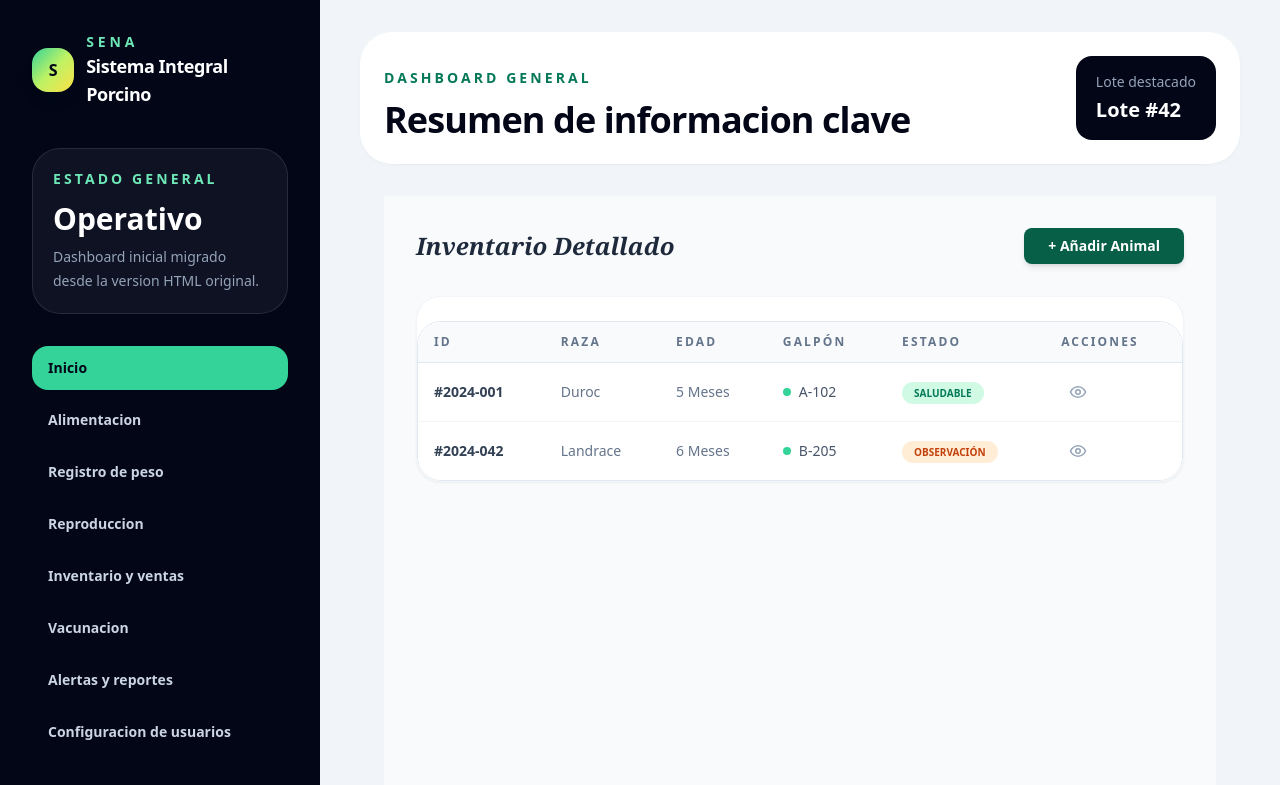
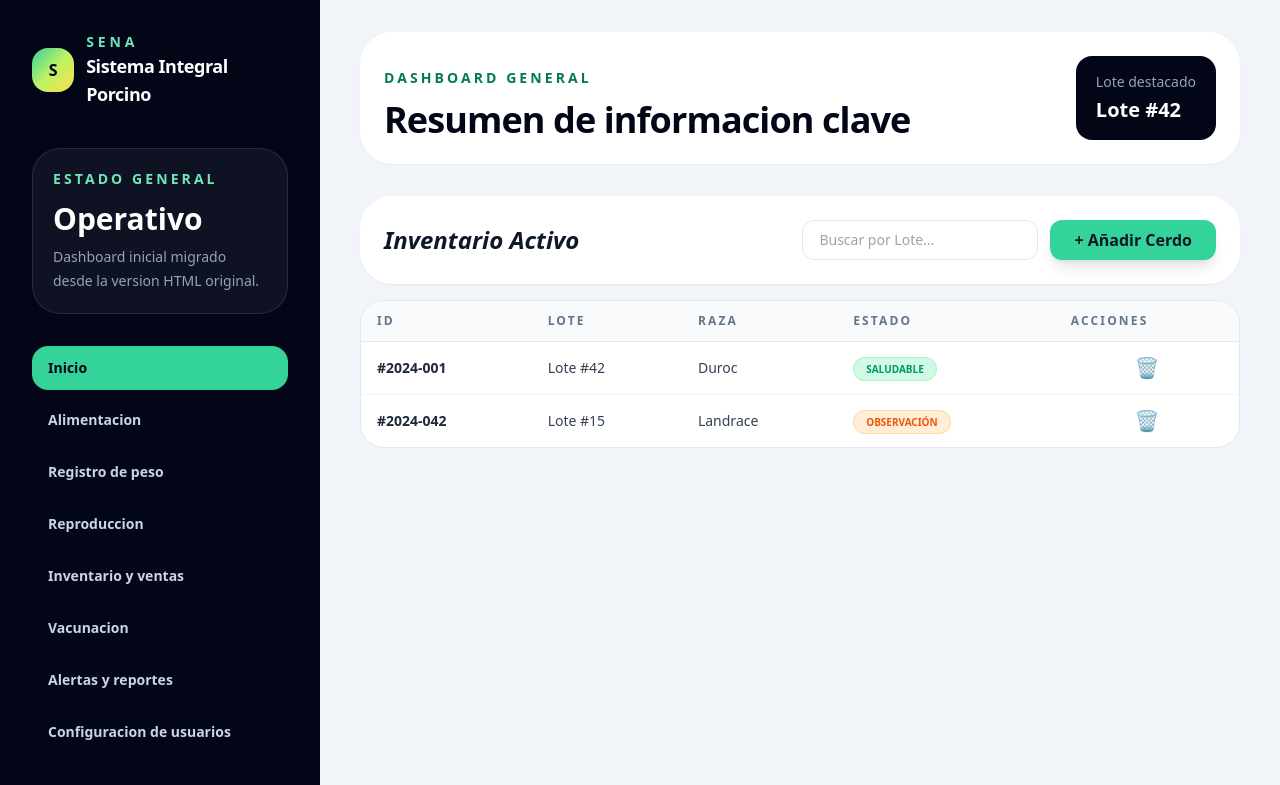
Before and after one commit to DevAvirama/sistema-integral-porcino, a React (Vite) app: page /dashboard/animals in a window 1280 px wide. Shown: the top 785 px of the page. Built offline with nearby package versions, Linux system fonts and the light colour scheme.

Commit message:
Funcionalidad Registro Peso

```diff
--- a/src/features/animals/AnimalsView.jsx
+++ b/src/features/animals/AnimalsView.jsx
@@ -1,41 +1,81 @@
-import { useState } from "react";
-// Agregamos "/components/" a la ruta porque ahí es donde están guardados
-import AnimalTable from "./components/AnimalTable";
-import AddAnimalModal from "./components/AddAnimalModal";
-import AnimalStatusBadge from "./components/AnimalStatusBadge";
+import React, { useState } from 'react';
+import AnimalTable from './components/AnimalTable';
+import AddAnimalModal from './components/AddAnimalModal';
 
 const AnimalsView = () => {
+    const [animals, setAnimals] = useState([
+        { id: '2024-001', raza: 'Duroc', edad: 5, lote: 'Lote #42', estado: 'SALUDABLE' },
+        { id: '2024-042', raza: 'Landrace', edad: 6, lote: 'Lote #15', estado: 'OBSERVACIÓN' },
+    ]);
+    const [trash, setTrash] = useState([]);
     const [isModalOpen, setIsModalOpen] = useState(false);
-    const [animals] = useState([
-        { id: '2024-001', raza: 'Duroc', edad: 5, galpon: 'A-102', estado: 'Saludable' },
-        { id: '2024-042', raza: 'Landrace', edad: 6, galpon: 'B-205', estado: 'Observación' },
-    ]);
+    const [searchTerm, setSearchTerm] = useState('');
+
+    const handleSave = (newAnimal) => {
+        setAnimals([...animals, { ...newAnimal }]);
+    };
+
+    // Mover a papelera
+    const moveToTrash = (id) => {
+        const animal = animals.find(a => a.id === id);
+        setTrash([...trash, animal]);
+        setAnimals(animals.filter(a => a.id !== id));
+    };
+
+    // Recuperar de papelera
+    const recover = (id) => {
+        const animal = trash.find(a => a.id === id);
+        setAnimals([...animals, animal]);
+        setTrash(trash.filter(a => a.id !== id));
+    };
+
+    // Borrar PARA SIEMPRE
+    const permanentDelete = (id) => {
+        if (window.confirm("¿Eliminar permanentemente? Esta acción no se puede deshacer.")) {
+            setTrash(trash.filter(a => a.id !== id));
+        }
+    };
+
+    const filtered = animals.filter(a => a.lote.toLowerCase().includes(searchTerm.toLowerCase()));
 
     return (
-        <main className="p-8 bg-[#f8fafc] min-h-screen">
-            <div className="max-w-6xl mx-auto">
+        <div className="space-y-10">
+            {/* SECCIÓN PRINCIPAL */}
+            <div className="space-y-4">
+                <div className="flex justify-between items-center bg-white p-6 rounded-[2rem] shadow-sm">
+                    <h2 className="text-2xl font-black italic">Inventario Activo</h2>
+                    <div className="flex gap-3">
+                        <input
+                            placeholder="Buscar por Lote..."
+                            className="border rounded-xl px-4 py-2 text-sm outline-none focus:border-emerald-400"
+                            onChange={(e) => setSearchTerm(e.target.value)}
+                        />
+                        <button onClick={() => setIsModalOpen(true)} className="bg-emerald-400 font-bold px-6 py-2 rounded-xl shadow-lg hover:scale-105 transition-transform">
+                            + Añadir Cerdo
+                        </button>
+                    </div>
+                </div>
+                <AnimalTable animals={filtered} onDelete={moveToTrash} />
+            </div>
 
-                {/* Encabezado con el botón que abre el Modal */}
-                <header className="flex justify-between items-center mb-8">
-                    <h1 className="text-2xl font-bold text-slate-800 font-serif italic">Inventario Detallado</h1>
-                    <button
-                        onClick={() => setIsModalOpen(true)}
-                        className="bg-emerald-800 text-white px-6 py-2 rounded-lg font-bold text-sm shadow-md hover:bg-emerald-900 transition-all"
-                    >
-                        + Añadir Animal
-                    </button>
-                </header>
+            {/* SECCIÓN PAPELERA (Solo aparece si hay algo) */}
+            {trash.length > 0 && (
+                <div className="space-y-4 opacity-80">
+                    <div className="flex items-center gap-4 bg-slate-200/50 p-4 rounded-2xl">
+                        <span className="text-xl">🗑️</span>
+                        <h3 className="font-bold text-slate-600 uppercase tracking-widest text-sm">Papelera de Reciclaje ({trash.length})</h3>
+                    </div>
+                    <AnimalTable
+                        animals={trash}
+                        isTrash={true}
+                        onRecover={recover}
+                        onPermanentDelete={permanentDelete}
+                    />
+                </div>
+            )}
 
-                {/* Llamamos a la Tabla */}
-                <div className="bg-white rounded-3xl shadow-sm border border-slate-100 overflow-hidden">
-                    <AnimalTable animals={animals} />
-                </div>
-
-                {/* Llamamos al Modal */}
-                <AddAnimalModal isOpen={isModalOpen} onClose={() => setIsModalOpen(false)} />
-
-            </div>
-        </main>
+            <AddAnimalModal isOpen={isModalOpen} onClose={() => setIsModalOpen(false)} onSave={handleSave} />
+        </div>
     );
 };
 
--- a/src/features/animals/components/AddAnimalModal.jsx
+++ b/src/features/animals/components/AddAnimalModal.jsx
@@ -1,62 +1,63 @@
-const AddAnimalModal = ({ isOpen, onClose }) => {
+import React, { useState } from 'react';
+
+const AddAnimalModal = ({ isOpen, onClose, onSave }) => {
+    const [form, setForm] = useState({ id: '', raza: 'Duroc', edad: '', lote: '', estado: 'SALUDABLE' });
+
     if (!isOpen) return null;
 
+    const handleSubmit = (e) => {
+        e.preventDefault(); // <--- ESTO EVITA QUE LA PAGINA SE REINICIE
+        onSave(form);
+        onClose();
+        setForm({ id: '', raza: 'Duroc', edad: '', lote: '', estado: 'SALUDABLE' }); // Limpiar
+    };
+
     return (
-        <div className="fixed inset-0 z-50 flex items-center justify-center bg-slate-950/50 backdrop-blur-sm p-4">
-            <div className="w-full max-w-md rounded-[2rem] bg-white p-8 shadow-2xl">
-                <h2 className="text-2xl font-black text-slate-950 mb-6">Registrar Nuevo Cerdo</h2>
+        <div className="fixed inset-0 z-[100] flex items-center justify-center bg-slate-900/60 backdrop-blur-sm p-4">
+            <form onSubmit={handleSubmit} className="bg-white rounded-[2.5rem] w-full max-w-md p-8 shadow-2xl">
+                <h2 className="text-2xl font-black mb-6 text-slate-900">Registrar Animal</h2>
 
-                <form className="grid gap-4">
-                    {/* ID del Animal */}
-                    <div className="grid gap-1.5">
-                        <label className="text-sm font-bold text-slate-700 ml-1">ID del Animal</label>
-                        <input
-                            type="text"
-                            placeholder="Ej: #1142"
-                            className="rounded-xl border border-slate-200 bg-slate-50 px-4 py-3 text-sm focus:border-emerald-400 focus:outline-none transition-all"
-                        />
+                <div className="space-y-4">
+                    <input
+                        placeholder="Número de Lote (Ej: Lote #42)"
+                        required
+                        className="w-full p-4 bg-slate-50 border rounded-2xl outline-none focus:border-emerald-400"
+                        onChange={e => setForm({ ...form, lote: e.target.value })} // <--- Guardamos como 'lote'
+                    />
+
+                    <div className="grid grid-cols-2 gap-4">
+                        <select
+                            className="p-4 bg-slate-50 border rounded-2xl outline-none cursor-pointer"
+                            onChange={e => setForm({ ...form, raza: e.target.value })}
+                        >
+                            <option value="Duroc">Duroc</option>
+                            <option value="Landrace">Landrace</option>
+                            <option value="Yorkshire">Yorkshire</option>
+                        </select>
+
+                        <select
+                            className="p-4 bg-slate-50 border rounded-2xl outline-none font-bold text-emerald-600 cursor-pointer"
+                            onChange={e => setForm({ ...form, estado: e.target.value })}
+                        >
+                            <option value="SALUDABLE">Saludable </option>
+                            <option value="OBSERVACIÓN">Observación </option>
+                        </select>
                     </div>
 
-                    {/* Raza y Edad en la misma línea */}
-                    <div className="grid grid-cols-2 gap-4">
-                        <div className="grid gap-1.5">
-                            <label className="text-sm font-bold text-slate-700 ml-1">Raza</label>
-                            <select className="rounded-xl border border-slate-200 bg-slate-50 px-4 py-3 text-sm focus:border-emerald-400 focus:outline-none">
-                                <option>Duroc</option>
-                                <option>Landrace</option>
-                                <option>Yorkshire</option>
-                            </select>
-                        </div>
-                        <div className="grid gap-1.5">
-                            <label className="text-sm font-bold text-slate-700 ml-1">Edad (Meses)</label>
-                            <input type="number" className="rounded-xl border border-slate-200 bg-slate-50 px-4 py-3 text-sm focus:border-emerald-400 focus:outline-none" />
-                        </div>
-                    </div>
+                    <input
+                        placeholder="Lote" required
+                        className="w-full p-4 bg-slate-50 border rounded-2xl outline-none"
+                        onChange={e => setForm({ ...form, lote: e.target.value })}
+                    />
+                </div>
 
-                    {/* Galpón */}
-                    <div className="grid gap-1.5">
-                        <label className="text-sm font-bold text-slate-700 ml-1">Galpón / Ubicación</label>
-                        <input type="text" placeholder="Ej: Sector B-04" className="rounded-xl border border-slate-200 bg-slate-50 px-4 py-3 text-sm focus:border-emerald-400 focus:outline-none" />
-                    </div>
-
-                    {/* Botones de Acción */}
-                    <div className="flex gap-3 mt-6">
-                        <button
-                            type="button"
-                            onClick={onClose}
-                            className="flex-1 rounded-xl px-4 py-3 text-sm font-bold text-slate-500 hover:bg-slate-100 transition-colors"
-                        >
-                            Cancelar
-                        </button>
-                        <button
-                            type="submit"
-                            className="flex-1 rounded-xl bg-emerald-400 px-4 py-3 text-sm font-bold text-slate-950 shadow-lg shadow-emerald-400/20 hover:bg-emerald-500 transition-all"
-                        >
-                            Guardar Animal
-                        </button>
-                    </div>
-                </form>
-            </div>
+                <div className="flex gap-4 mt-8">
+                    <button type="button" onClick={onClose} className="flex-1 font-bold text-slate-400 hover:text-slate-600">Cancelar</button>
+                    <button type="submit" className="flex-1 bg-emerald-400 py-4 rounded-2xl font-black text-slate-950 shadow-lg hover:bg-emerald-500 transition-colors">
+                        GUARDAR
+                    </button>
+                </div>
+            </form>
         </div>
     );
 };
--- a/src/features/animals/components/AnimalStatusBadge.jsx
+++ b/src/features/animals/components/AnimalStatusBadge.jsx
@@ -1,13 +1,12 @@
 const AnimalStatusBadge = ({ status }) => {
     const styles = {
-        'Saludable': 'bg-emerald-100 text-emerald-700',
-        'Observación': 'bg-orange-100 text-orange-700',
-        'Tratamiento': 'bg-red-100 text-red-700',
+        SALUDABLE: "bg-emerald-100 text-emerald-600 border-emerald-200",
+        OBSERVACIÓN: "bg-orange-100 text-orange-600 border-orange-200",
     };
 
     return (
-        <span className={`px-3 py-1 rounded-full text-[10px] font-bold ${styles[status] || 'bg-slate-100 text-slate-600'}`}>
-            {status.toUpperCase()}
+        <span className={`px-3 py-1 rounded-full text-[10px] font-black border uppercase ${styles[status] || "bg-slate-100 text-slate-400"}`}>
+            {status}
         </span>
     );
 };
--- a/src/features/animals/components/AnimalTable.jsx
+++ b/src/features/animals/components/AnimalTable.jsx
@@ -1,55 +1,39 @@
 import Table from "../../../components/ui/Table";
-import AnimalStatusBadge from './AnimalStatusBadge';
+import AnimalStatusBadge from "./AnimalStatusBadge";
 
-const AnimalTable = ({ animals }) => {
-
+const AnimalTable = ({ animals, onDelete, isTrash, onRecover, onPermanentDelete }) => {
     const columns = [
         {
             key: 'id',
             header: 'ID',
-            render: (row) => <span className="font-bold text-slate-700">#{row.id}</span>
+            render: (row) => <span className="font-bold text-slate-800">#{row.id || 'N/A'}</span>
         },
-        {
-            key: 'raza',
-            header: 'Raza',
-            render: (row) => <span className="text-slate-500">{row.raza}</span>
-        },
-        {
-            key: 'edad',
-            header: 'Edad',
-            render: (row) => <span className="text-slate-500">{row.edad} Meses</span>
-        },
-        {
-            key: 'galpon',
-            header: 'Galpón',
-            render: (row) => (
-                <div className="flex items-center gap-2">
-                    <span className="h-2 w-2 rounded-full bg-emerald-400"></span>
-                    <span className="font-medium text-slate-600">{row.galpon}</span>
-                </div>
-            )
-        },
+        { key: 'lote', header: 'LOTE' },
+        { key: 'raza', header: 'RAZA' },
         {
             key: 'estado',
-            header: 'Estado',
+            header: 'ESTADO',
             render: (row) => <AnimalStatusBadge status={row.estado} />
         },
         {
             key: 'acciones',
-            header: 'Acciones',
-            render: () => (
-                <button className="rounded-lg p-2 text-slate-400 hover:bg-slate-100 hover:text-emerald-600 transition-all">
-                    <svg xmlns="http://www.w3.org/2000/svg" width="18" height="18" viewBox="0 0 24 24" fill="none" stroke="currentColor" strokeWidth="2" strokeLinecap="round" strokeLinejoin="round"><path d="M2 12s3-7 10-7 10 7 10 7-3 7-10 7-10-7-10-7Z" /><circle cx="12" cy="12" r="3" /></svg>
-                </button>
+            header: isTrash ? 'ACCIONES PAPELERA' : 'ACCIONES',
+            render: (row) => (
+                <div className="flex justify-center gap-3">
+                    {isTrash ? (
+                        <>
+                            <button onClick={() => onRecover(row.id)} title="Recuperar" className="text-xl hover:scale-120 transition-transform">🔄</button>
+                            <button onClick={() => onPermanentDelete(row.id)} title="Eliminar para siempre" className="text-xl hover:scale-120 transition-transform text-red-500">❌</button>
+                        </>
+                    ) : (
+                        <button onClick={() => onDelete(row.id)} className="text-slate-300 hover:text-red-500 text-xl transition-all">🗑️</button>
+                    )}
+                </div>
             )
         }
     ];
 
-    return (
-        <div className="mt-6">
-            <Table columns={columns} rows={animals} />
-        </div>
-    );
+    return <Table columns={columns} rows={animals} />;
 };
 
 export default AnimalTable;
--- a/src/features/dashboard/DashboardView.jsx
+++ b/src/features/dashboard/DashboardView.jsx
@@ -2,14 +2,17 @@ import DashboardSidebar from '../../components/layout/DashboardSidebar.jsx'
 import Card from '../../components/ui/Card.jsx'
 import { getDashboardData } from '../../services/dashboard/dashboardService.js'
 import QuickActions from './components/QuickActions.jsx'
-import { Outlet } from 'react-router-dom'
+import { Outlet, useLocation } from 'react-router-dom'
 import RecentActivityTable from './components/RecentActivityTable.jsx'
 import StatsGrid from './components/StatsGrid.jsx'
 import SystemSuggestion from './components/SystemSuggestion.jsx'
 
 function DashboardView() {
   const { sidebarItems, stats, quickActions, recentActivity } = getDashboardData()
+  const location = useLocation() // Crea la constante location
 
+  // Verifica si estamos exactamente en el inicio del dashboard
+  const isDashboardHome = location.pathname === '/dashboard' || location.pathname === '/dashboard/'
   return (
     <main className="min-h-screen bg-slate-100 text-slate-900">
       <div className="mx-auto flex min-h-screen max-w-[1600px] flex-col xl:flex-row">
@@ -31,10 +34,13 @@ function DashboardView() {
             </div>
           </Card>
 
-          <section className="flex-1 px-6 py-8">
+          {/* Alertas y Reportes */}
+          <section className="mt-8">
             <Outlet />
           </section>
 
+          {isDashboardHome && (
+            <>
               <StatsGrid stats={stats} />
               <QuickActions actions={quickActions} />
 
@@ -42,6 +48,8 @@ function DashboardView() {
                 <RecentActivityTable rows={recentActivity} />
                 <SystemSuggestion />
               </section>
+            </>
+          )}
         </section>
       </div>
     </main>
```
Lines whose indentation alone changed are shown as unchanged.
